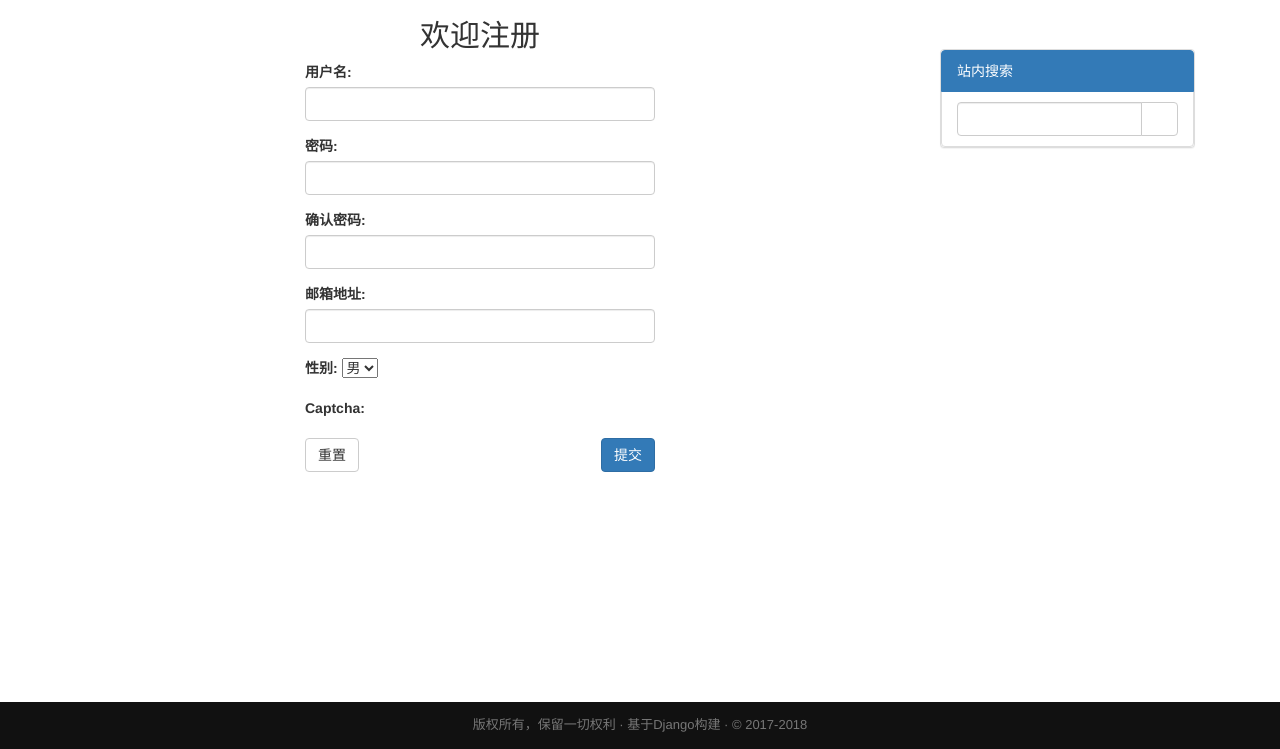
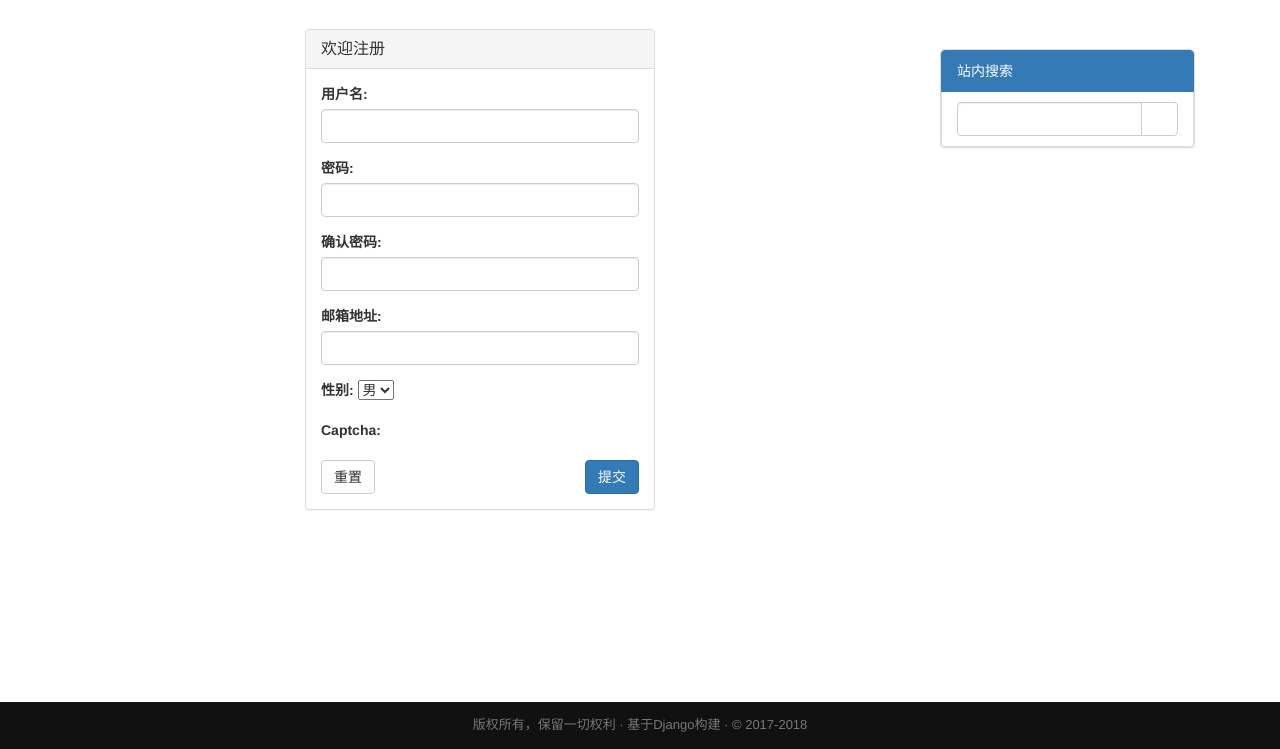
Before and after one commit to doer001/mysite_news, a Django app: page /register/ in a window 1280 px wide. Shown: the part 51-800 px from the top of the page. Run offline with Django 3.2, Linux system fonts and the light colour scheme; some libraries are stand-ins or nearby versions; some web fonts are replaced.

Commit message:
调整登录注册页面

```diff
--- a/login/templates/login/register.html
+++ b/login/templates/login/register.html
@@ -2,8 +2,13 @@
 {% block title %}注册{% endblock %}
 
 {% block content %}
-    <div class="container">
+    <div class="container" style="padding-top: 30px">
         <div class="col-md-4 col-md-offset-2">
+            <div class="panel panel-default">
+                <div class="panel-heading">
+                    <h3 class="panel-title">欢迎注册</h3>
+                </div>
+                <div class="panel-body">
                     <form class="form-register" action="{% url 'logins:register' %}" method="post">
 
                         {% if message %}
@@ -12,7 +17,6 @@
 
                         {% csrf_token %}
 
-                <h2 class="text-center">欢迎注册</h2>
 
                         <div class="form-group">
                             {{ register_form.username.label_tag }}
@@ -45,4 +49,6 @@
                     </form>
                 </div>
             </div>
+        </div>
+    </div>
 {% endblock %}
```
Also changed, not shown: login/templates/login/login.html (+9 -2 lines), db.sqlite3. Lines whose indentation alone changed are shown as unchanged.
